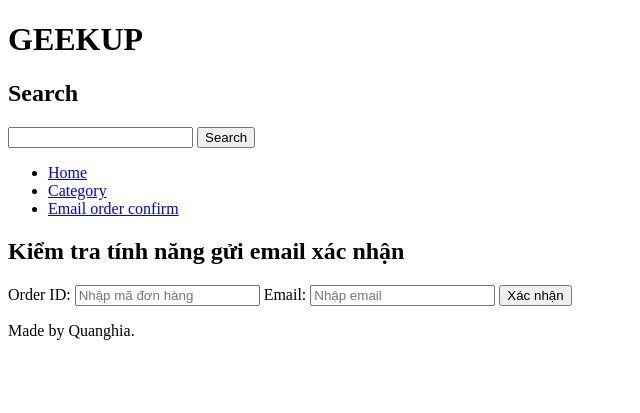
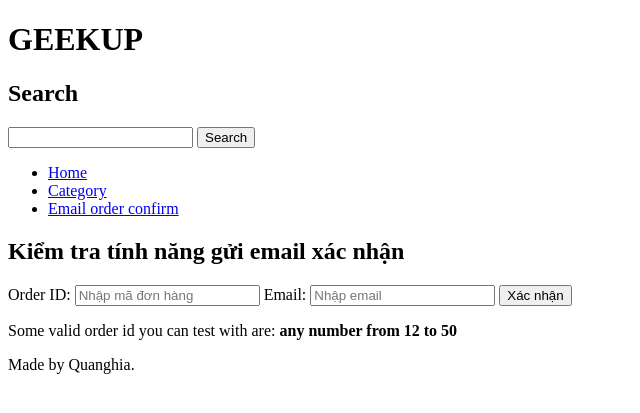
Before and after one commit to quanghia24/geekup, a Django app: page /comfirm/ in a window 1280 px wide. Shown: the top 413 px of the page, without its empty margins (0-640 px from the left). Run offline with Django 5.2, Linux system fonts and the light colour scheme.

Commit message:
update comfirm, add valid list orderid

```diff
--- a/backend/templates/confirm.html
+++ b/backend/templates/confirm.html
@@ -19,4 +19,5 @@
 
     <input type="submit" value="Xác nhận">
 </form>
+<p>Some valid order id you can test with are: <b>any number from 12 to 50</b></p>
 {% endblock %}
```
